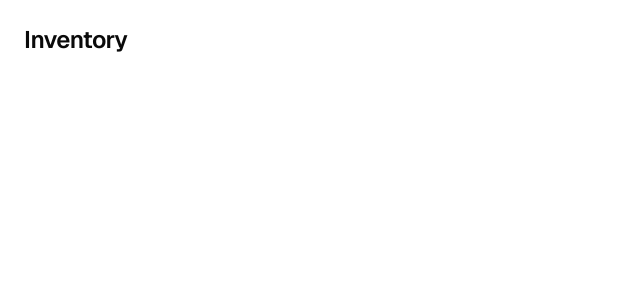
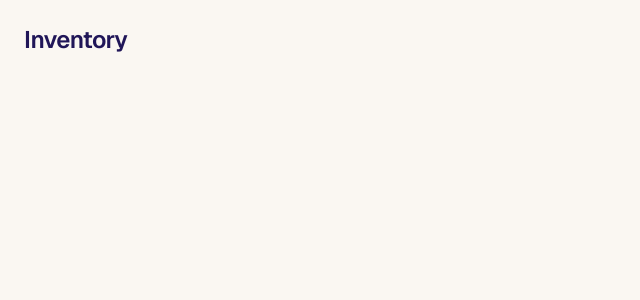
Before and after one commit to heitorsDev/rookies, a Next.js app in the folder frontend/: page /inventory in a window 1280 px wide. Shown: the top 300 px of the page, without its empty margins (0-640 px from the left). Built offline with nearby package versions, Linux system fonts and the light colour scheme.

Commit message:
feat: apply global color palette (#201658, #1D24CA, #98ABEE, #F9E8C9) with light and dark themes

```diff
--- a/frontend/src/app/globals.css
+++ b/frontend/src/app/globals.css
@@ -26,6 +26,7 @@
   --color-ring: var(--ring);
   --color-input: var(--input);
   --color-border: var(--border);
+  --color-destructive-foreground: var(--destructive-foreground);
   --color-destructive: var(--destructive);
   --color-accent-foreground: var(--accent-foreground);
   --color-accent: var(--accent);
@@ -49,72 +50,74 @@
 }
 
 :root {
-  --background: oklch(1 0 0);
-  --foreground: oklch(0.145 0 0);
-  --card: oklch(1 0 0);
-  --card-foreground: oklch(0.145 0 0);
-  --popover: oklch(1 0 0);
-  --popover-foreground: oklch(0.145 0 0);
-  --primary: oklch(0.205 0 0);
-  --primary-foreground: oklch(0.985 0 0);
-  --secondary: oklch(0.97 0 0);
-  --secondary-foreground: oklch(0.205 0 0);
-  --muted: oklch(0.97 0 0);
-  --muted-foreground: oklch(0.556 0 0);
-  --accent: oklch(0.97 0 0);
-  --accent-foreground: oklch(0.205 0 0);
-  --destructive: oklch(0.577 0.245 27.325);
-  --border: oklch(0.922 0 0);
-  --input: oklch(0.922 0 0);
-  --ring: oklch(0.708 0 0);
-  --chart-1: oklch(0.87 0 0);
-  --chart-2: oklch(0.556 0 0);
-  --chart-3: oklch(0.439 0 0);
-  --chart-4: oklch(0.371 0 0);
-  --chart-5: oklch(0.269 0 0);
-  --radius: 0.625rem;
-  --sidebar: oklch(0.985 0 0);
-  --sidebar-foreground: oklch(0.145 0 0);
-  --sidebar-primary: oklch(0.205 0 0);
-  --sidebar-primary-foreground: oklch(0.985 0 0);
-  --sidebar-accent: oklch(0.97 0 0);
-  --sidebar-accent-foreground: oklch(0.205 0 0);
-  --sidebar-border: oklch(0.922 0 0);
-  --sidebar-ring: oklch(0.708 0 0);
+  --background: #faf7f2;
+  --foreground: #201658;
+  --card: #ffffff;
+  --card-foreground: #201658;
+  --popover: #ffffff;
+  --popover-foreground: #201658;
+  --primary: #1d24ca;
+  --primary-foreground: #ffffff;
+  --secondary: #98abee;
+  --secondary-foreground: #201658;
+  --muted: #ede8df;
+  --muted-foreground: #6b6596;
+  --accent: #98abee;
+  --accent-foreground: #201658;
+  --destructive: #e53e3e;
+  --destructive-foreground: #ffffff;
+  --border: #d4cec0;
+  --input: #d4cec0;
+  --ring: #1d24ca;
+  --chart-1: #1d24ca;
+  --chart-2: #98abee;
+  --chart-3: #201658;
+  --chart-4: #f9e8c9;
+  --chart-5: #6b6596;
+  --radius: 0.5rem;
+  --sidebar: #201658;
+  --sidebar-foreground: #f9e8c9;
+  --sidebar-primary: #1d24ca;
+  --sidebar-primary-foreground: #ffffff;
+  --sidebar-accent: #2a1f6b;
+  --sidebar-accent-foreground: #98abee;
+  --sidebar-border: rgba(255, 255, 255, 0.08);
+  --sidebar-ring: #98abee;
 }
 
 .dark {
-  --background: oklch(0.145 0 0);
-  --foreground: oklch(0.985 0 0);
-  --card: oklch(0.205 0 0);
-  --card-foreground: oklch(0.985 0 0);
-  --popover: oklch(0.205 0 0);
-  --popover-foreground: oklch(0.985 0 0);
-  --primary: oklch(0.922 0 0);
-  --primary-foreground: oklch(0.205 0 0);
-  --secondary: oklch(0.269 0 0);
-  --secondary-foreground: oklch(0.985 0 0);
-  --muted: oklch(0.269 0 0);
-  --muted-foreground: oklch(0.708 0 0);
-  --accent: oklch(0.269 0 0);
-  --accent-foreground: oklch(0.985 0 0);
-  --destructive: oklch(0.704 0.191 22.216);
-  --border: oklch(1 0 0 / 10%);
-  --input: oklch(1 0 0 / 15%);
-  --ring: oklch(0.556 0 0);
-  --chart-1: oklch(0.87 0 0);
-  --chart-2: oklch(0.556 0 0);
-  --chart-3: oklch(0.439 0 0);
-  --chart-4: oklch(0.371 0 0);
-  --chart-5: oklch(0.269 0 0);
-  --sidebar: oklch(0.205 0 0);
-  --sidebar-foreground: oklch(0.985 0 0);
-  --sidebar-primary: oklch(0.488 0.243 264.376);
-  --sidebar-primary-foreground: oklch(0.985 0 0);
-  --sidebar-accent: oklch(0.269 0 0);
-  --sidebar-accent-foreground: oklch(0.985 0 0);
-  --sidebar-border: oklch(1 0 0 / 10%);
-  --sidebar-ring: oklch(0.556 0 0);
+  --background: #201658;
+  --foreground: #f9e8c9;
+  --card: #261c63;
+  --card-foreground: #f9e8c9;
+  --popover: #261c63;
+  --popover-foreground: #f9e8c9;
+  --primary: #98abee;
+  --primary-foreground: #201658;
+  --secondary: #1d24ca;
+  --secondary-foreground: #f9e8c9;
+  --muted: #2a1f6b;
+  --muted-foreground: #98abee;
+  --accent: #1d24ca;
+  --accent-foreground: #f9e8c9;
+  --destructive: #fc6b6b;
+  --destructive-foreground: #201658;
+  --border: rgba(255, 255, 255, 0.1);
+  --input: rgba(255, 255, 255, 0.12);
+  --ring: #98abee;
+  --chart-1: #98abee;
+  --chart-2: #1d24ca;
+  --chart-3: #f9e8c9;
+  --chart-4: #201658;
+  --chart-5: #6b6596;
+  --sidebar: #16113e;
+  --sidebar-foreground: #f9e8c9;
+  --sidebar-primary: #98abee;
+  --sidebar-primary-foreground: #201658;
+  --sidebar-accent: #2a1f6b;
+  --sidebar-accent-foreground: #98abee;
+  --sidebar-border: rgba(255, 255, 255, 0.06);
+  --sidebar-ring: #98abee;
 }
 
 @layer base {
@@ -122,7 +125,7 @@
     @apply border-border outline-ring/50;
   }
   body {
-    @apply bg-background text-foreground;
+    @apply bg-background text-foreground antialiased;
   }
   html {
     @apply font-sans;
```
